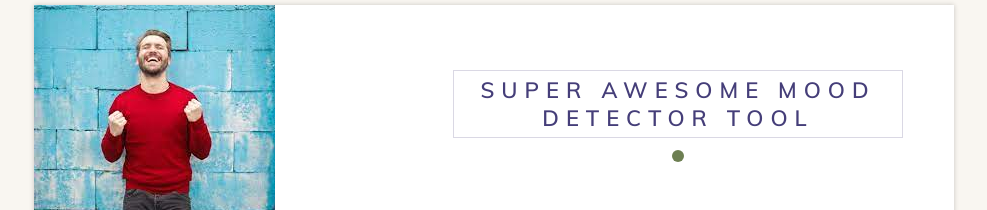
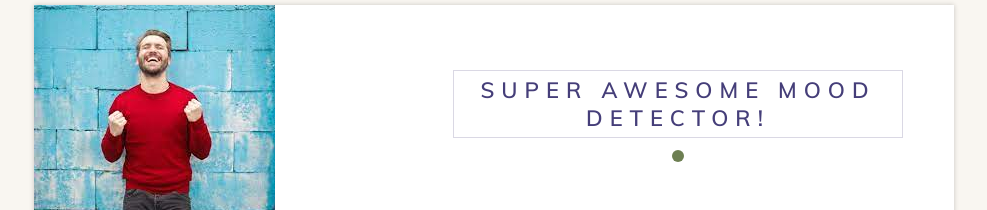
Before and after one commit to chooyee/mooddetectorjs, a website: page views/index.html in a window 1280 px wide. Shown: the part 135-345 px from the top of the page, without its empty margins (146-1133 px from the left). Drawn offline with nearby package versions, Linux system fonts and the light colour scheme; files that its build step writes are made by us from their sources; no server answers; files whose address does not match are found by name.

Commit message:
update title

```diff
--- a/views/index.html
+++ b/views/index.html
@@ -29,7 +29,7 @@
 						</div>
 						<div class="form-content" >
 							<div class="form-header">
-								<h3>Super Awesome Mood Detector Tool</h3>
+								<h3>Super Awesome Mood Detector!</h3>
 							</div>
 							<p>Please select your photo</p>
 							<div class="form-row">
```
